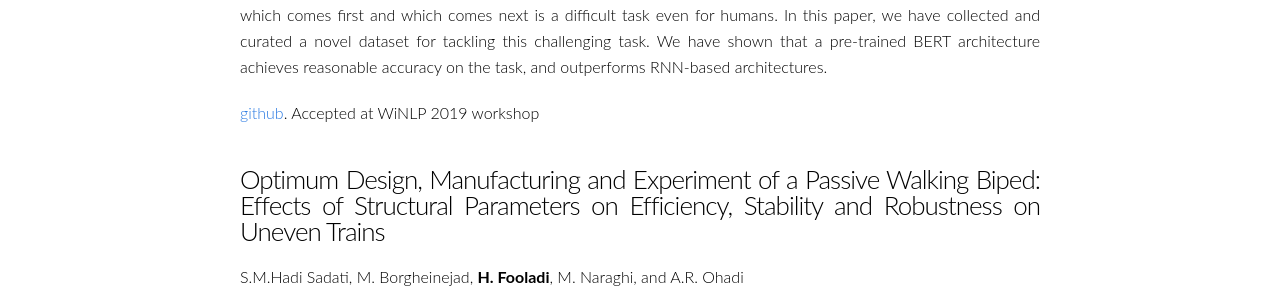
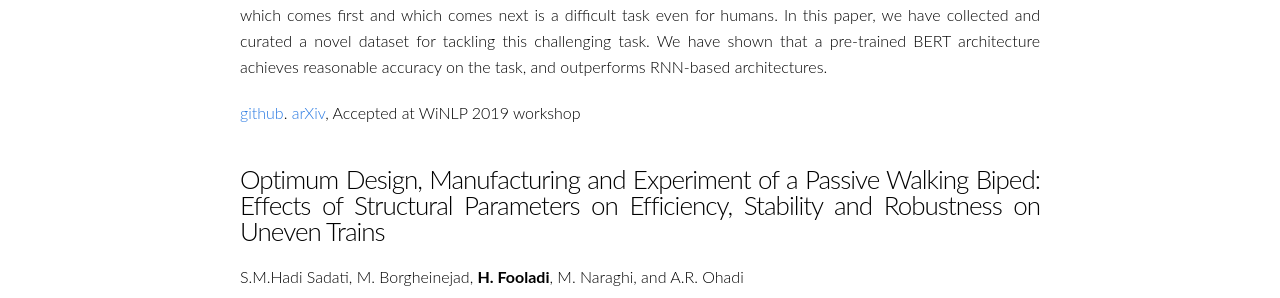
Before and after one commit to HFooladi/HFooladi.github.io, a Jekyll site: the page built from Publications.md, in a window 1280 px wide. Shown: the part 836-1134 px from the top of the page. Built offline with Jekyll 4.4.1, drawn with Linux system fonts in a browser that asks for light colours.

Commit message:
Update Publications.md

```diff
--- a/Publications.md
+++ b/Publications.md
@@ -36,7 +36,7 @@ this paper, we have collected and curated a novel dataset for tackling this chal
 have shown that a pre-trained BERT architecture achieves reasonable accuracy on the task, and
 outperforms RNN-based architectures.
 
-[github](https://github.com/ShenakhtPajouh/transposition-data). Accepted at WiNLP 2019 workshop
+[github](https://github.com/ShenakhtPajouh/transposition-data). [arXiv](https://arxiv.org/abs/1903.10548v1), Accepted at WiNLP 2019 workshop
 
 
 ### Optimum Design, Manufacturing and Experiment of a Passive Walking Biped: Effects of Structural Parameters on Efficiency, Stability and Robustness on Uneven Trains
```
